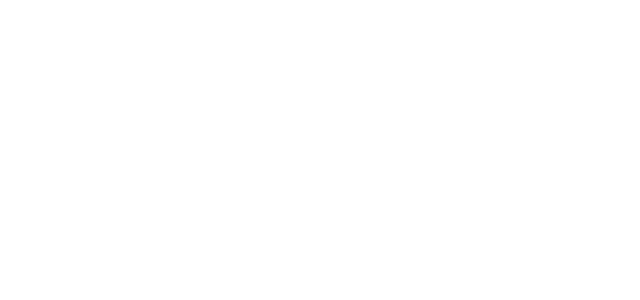
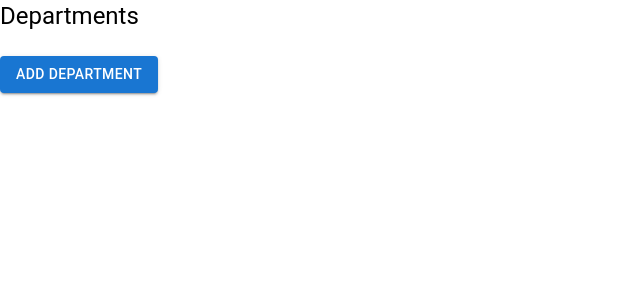
Before and after one commit to sathyaar5/redux-depts-ui, a React (Create React App) app: page /1 in a window 1280 px wide. Shown: the top 300 px of the page, without its empty margins (0-640 px from the left). Built offline with nearby package versions, Linux system fonts and the light colour scheme.

Commit message:
Adjusted sidebar for every new page

```diff
--- a/src/App.js
+++ b/src/App.js
@@ -1,18 +1,26 @@
 import React from 'react';
 import { BrowserRouter as Router, Route, Routes } from 'react-router-dom';
+import { Provider } from 'react-redux';
+import store from './store';
+import Sidebar from './components/Sidebar';
 import DepartmentList from './components/DepartmentList';
 import DepartmentDetails from './components/DepartmentDetails';
-import { Provider } from 'react-redux'; // Import Provider
-import store from './store'; // Import your Redux store
 
 const App = () => {
   return (
     <Provider store={store}>
       <Router>
-        <Routes>
-          <Route path="/" element={<DepartmentList />} />
-          <Route path="/:deptName" element={<DepartmentDetails />} />
-        </Routes>
+        <div style={{ display: 'flex' }}>
+          <Sidebar />
+          <div className="content" style={{ flex: 1 }}>
+            <Routes>
+              <Route path="/" element={<DepartmentList />} />
+              <Route path="/:deptName" element={<>
+                <DepartmentDetails />
+              </>} />
+            </Routes>
+          </div>
+        </div>
       </Router>
     </Provider>
   );
--- a/src/components/DepartmentList.jsx
+++ b/src/components/DepartmentList.jsx
@@ -1,11 +1,11 @@
-import React from 'react';
-import { useEffect } from 'react';
+import React, { useEffect } from 'react';
 import { useSelector, useDispatch } from 'react-redux';
-import Sidebar from '../components/Sidebar';
+// import Sidebar from '../components/Sidebar';
 import Header from '../components/Header';
 import EmployeeDetails from '../components/EmployeeDetails';
-import { Container, Grid } from '@mui/material';
+import { Container, Grid, Typography, List, ListItem, ListItemText } from '@mui/material';
 import { setDepartments, setSelectedDepartment } from '../actions';
+import { Link } from 'react-router-dom';
 
 const employeesData = [
     {
@@ -77,7 +77,6 @@
     dispatch(setDepartments(employeesData));
   }, [dispatch]);
 
-
   const handleDepartmentClick = (index) => {
     dispatch(setSelectedDepartment(index));
   };
@@ -87,10 +86,10 @@
 
   return (
     <Container>
-      <Grid container spacing={3}>
-        <Grid item xs={3}>
+      {/* <Grid container spacing={3}> */}
+        {/* <Grid item xs={3}>
           <Sidebar departments={departments} handleDepartmentClick={handleDepartmentClick} />
-        </Grid>
+        </Grid> */}
         <Grid item xs={9}>
           {selectedDepartment && (
             <>
@@ -103,7 +102,19 @@
             </>
           )}
         </Grid>
-      </Grid>
+        {/* <Grid item xs={12}>
+          <Typography variant="h5" gutterBottom>Departments</Typography>
+          <List>
+            {departments.map((department, index) => (
+              <ListItem key={index} button onClick={() => handleDepartmentClick(index)} className="department-item">
+                <Link to={`/${department.deptName.toLowerCase().replace(/\s+/g, '-')}`}>
+                  <ListItemText primary={department.deptName} />
+                </Link>
+              </ListItem>
+            ))}
+          </List>
+        </Grid>
+      </Grid> */}
     </Container>
   );
 };
--- a/src/components/Sidebar.jsx
+++ b/src/components/Sidebar.jsx
@@ -1,10 +1,13 @@
+// Sidebar.js
+
 import React, { useState } from 'react';
 import { List, ListItem, ListItemText, Typography, Button, TextField, Grid } from '@mui/material';
-import { useDispatch } from 'react-redux';
+import { useDispatch, useSelector } from 'react-redux';
 import { setSelectedDepartment, addDepartment } from '../actions';
-import { Link } from 'react-router-dom'; // Import Link
+import { Link } from 'react-router-dom';
 
-const Sidebar = ({ departments }) => {
+const Sidebar = () => {
+  const departments = useSelector((state) => state.departments);
   const dispatch = useDispatch();
   const [showAddDepartmentForm, setShowAddDepartmentForm] = useState(false);
   const [departmentName, setDepartmentName] = useState('');
@@ -38,10 +41,10 @@
   };
 
   return (
-    <div className="sidebar">
+    <div>
       <Typography variant="h5" gutterBottom>Departments</Typography>
       <List>
-        {departments.map((department, index) => (
+        {departments && departments.map((department, index) => (
           <ListItem key={index} button onClick={() => handleDepartmentClick(index)} className="department-item">
             <Link to={`/${department.deptName.toLowerCase().replace(/\s+/g, '-')}`}>
               <ListItemText primary={department.deptName} />
@@ -72,7 +75,7 @@
             />
           </Grid>
           <Grid item xs={12}>
-            <Button variant="contained" onClick={handleSubmit}>Add </Button>
+            <Button variant="contained" onClick={handleSubmit}>Add</Button>
           </Grid>
         </Grid>
       ) : (
--- a/src/styles.css
+++ b/src/styles.css
@@ -69,3 +69,19 @@
     box-shadow: 0 4px 12px rgba(0, 0, 0, 0.1);
     margin: 20px;
 }
+
+
+.app-container {
+    display: flex;
+  }
+
+  .sidebar {
+    width: 250px;
+    background-color: #f0f0f0;
+    padding: 20px;
+  }
+
+  .content {
+    flex: 1;
+    padding: 20px;
+  }
```
